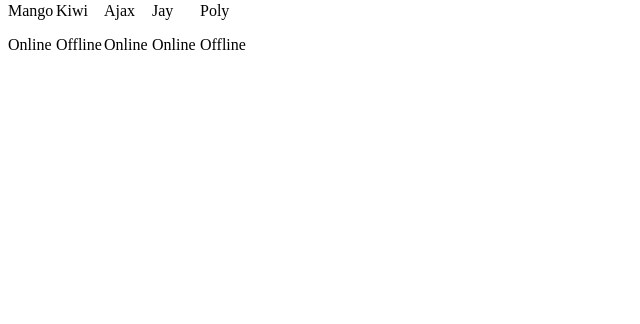
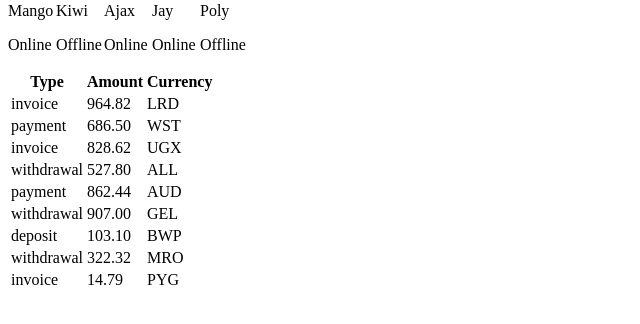
Before and after one commit to Lana-Malynowska/goit-react-hw-01, a React app: page / in a window 1280 px wide. Shown: the part 352-676 px from the top of the page, without its empty margins (0-640 px from the left). Built offline with nearby package versions, Linux system fonts and the light colour scheme; the HTML template or start-up script is replaced by a standard one.

Commit message:
add TransactionHistory

```diff
--- a/src/App.jsx
+++ b/src/App.jsx
@@ -5,9 +5,9 @@
 
 import FriendList from "./components/FriendList/FriendList";
 import friends from "./assets/friends.json";
-import FriendListItem from "./components/FriendListItem/FriendListItem";
 
 import TransactionHistory from "./components/TransactionHistory/TransactionHistory";
+import transactions from "./assets/transactions.json";
 
 const App = () => {
   return (
@@ -21,7 +21,7 @@
       />
       <FriendList friends={friends} />
 
-      <TransactionHistory />
+      <TransactionHistory transactions={transactions} />
     </>
   );
 };
--- /dev/null
+++ b/src/assets/transactions.json
@@ -0,0 +1,56 @@
+[
+  {
+    "id": "1e0700a2-5183-4291-85cc-2065a036a683",
+    "type": "invoice",
+    "amount": "964.82",
+    "currency": "LRD"
+  },
+  {
+    "id": "a30f821b-4d25-4ff0-abdd-e340b3f0dd2b",
+    "type": "payment",
+    "amount": "686.50",
+    "currency": "WST"
+  },
+  {
+    "id": "44dca67a-8e5a-4798-bf8e-b15efd4e1abd",
+    "type": "invoice",
+    "amount": "828.62",
+    "currency": "UGX"
+  },
+  {
+    "id": "ea8ed3dc-2b68-4a53-905a-53ecb0adef33",
+    "type": "withdrawal",
+    "amount": "527.80",
+    "currency": "ALL"
+  },
+  {
+    "id": "63ca02f9-d637-46b5-9237-f3b24425e029",
+    "type": "payment",
+    "amount": "862.44",
+    "currency": "AUD"
+  },
+  {
+    "id": "ed0263e8-59a5-4bf1-87e0-2bb88e53dc34",
+    "type": "withdrawal",
+    "amount": "907.00",
+    "currency": "GEL"
+  },
+  {
+    "id": "4eaab41b-b967-40ac-82ed-85fc66f646f1",
+    "type": "deposit",
+    "amount": "103.10",
+    "currency": "BWP"
+  },
+  {
+    "id": "9648a350-8469-42d5-8bf3-18090de5fe67",
+    "type": "withdrawal",
+    "amount": "322.32",
+    "currency": "MRO"
+  },
+  {
+    "id": "9c5c25fb-1a95-4b2f-8d1f-4c4426d677cc",
+    "type": "invoice",
+    "amount": "14.79",
+    "currency": "PYG"
+  }
+]
--- a/src/components/TransactionHistory/TransactionHistory.jsx
+++ b/src/components/TransactionHistory/TransactionHistory.jsx
@@ -1,5 +1,24 @@
-const TransactionHistory = () => {
-  return <div></div>;
+const TransactionHistory = ({ transactions }) => {
+  return (
+    <table>
+      <thead>
+        <tr>
+          <th>Type</th>
+          <th>Amount</th>
+          <th>Currency</th>
+        </tr>
+      </thead>
+      <tbody>
+        {transactions.map(({ type, amount, currency }) => (
+          <tr key="id">
+            <td>{type}</td>
+            <td>{amount}</td>
+            <td>{currency}</td>
+          </tr>
+        ))}
+      </tbody>
+    </table>
+  );
 };
 
 export default TransactionHistory;
```
